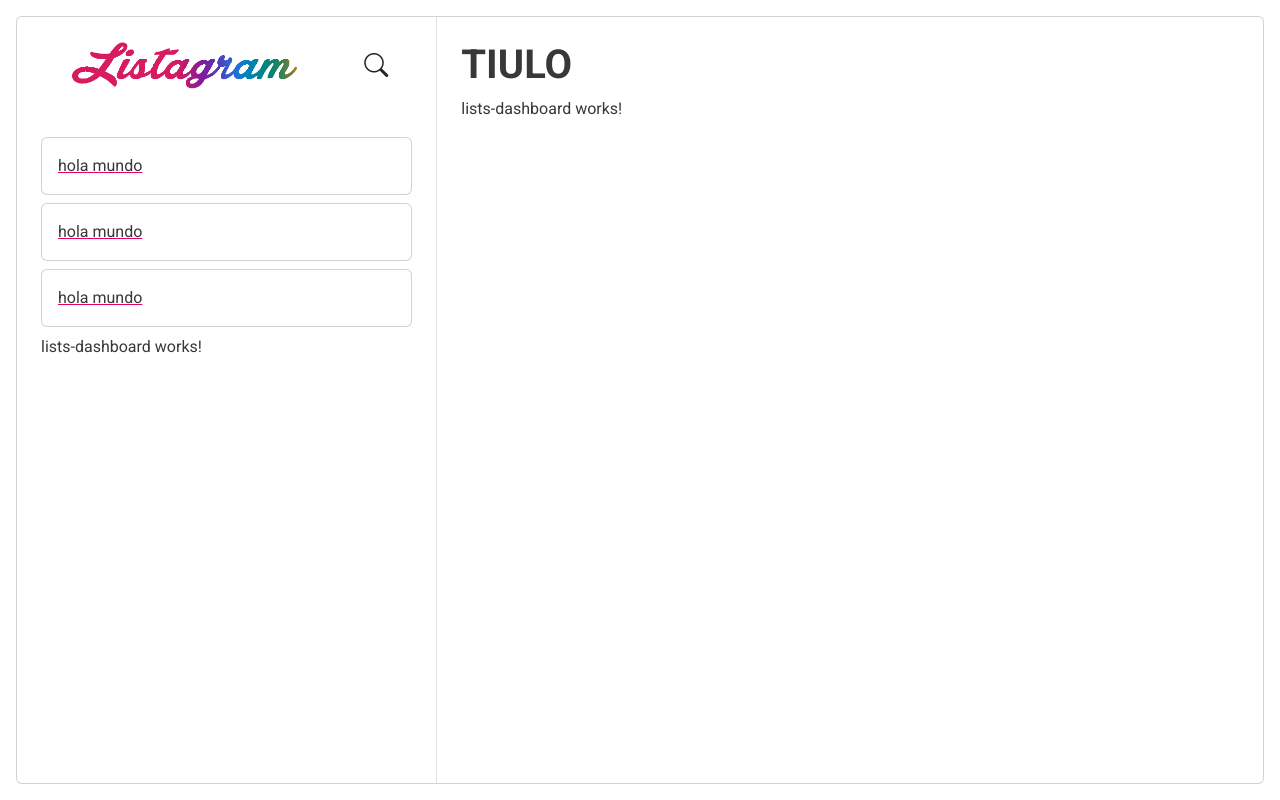
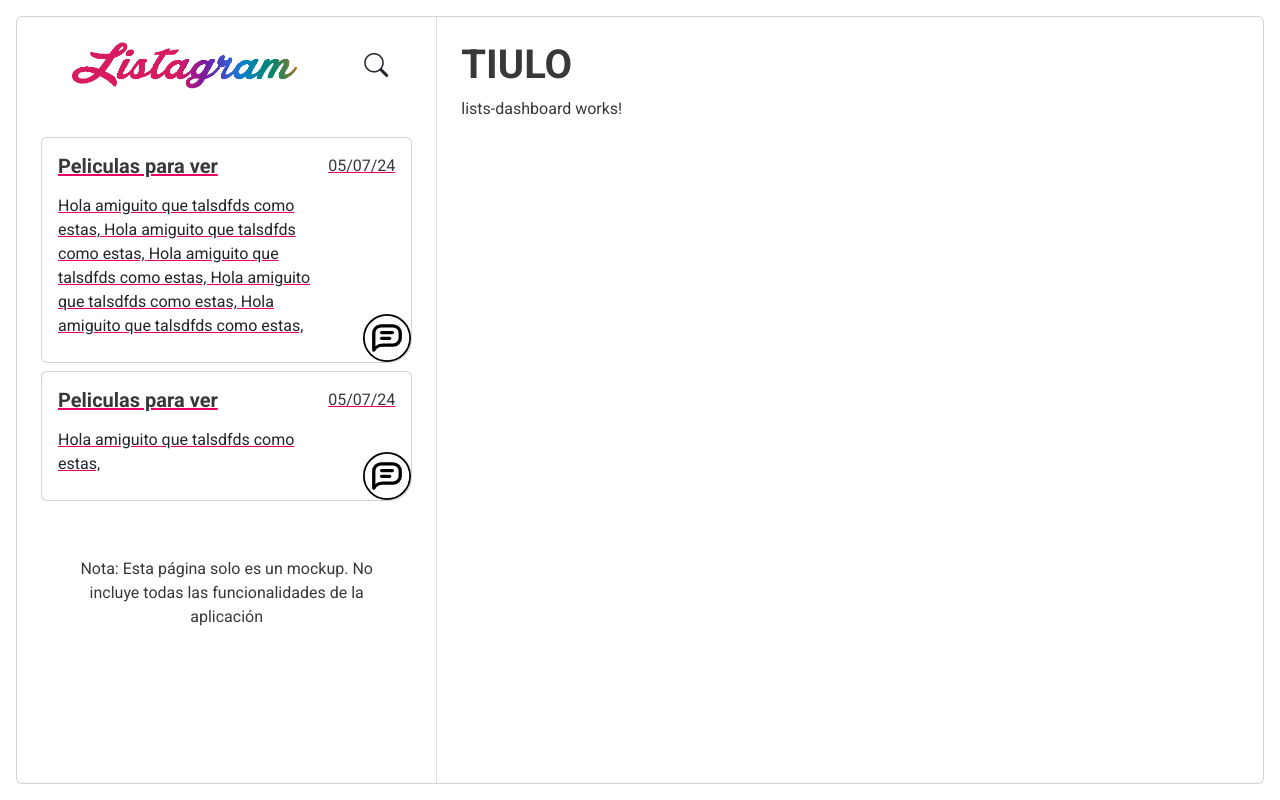
Before and after one commit to PacoMorando/listagram-web, an Angular app: page / in a window 1280 px wide. Built offline with nearby package versions, Linux system fonts and the light colour scheme.

Commit message:
card for lists

```diff
--- a/src/app/components/lists-dashboard/lists-dashboard.component.css
+++ b/src/app/components/lists-dashboard/lists-dashboard.component.css
@@ -0,0 +1,3 @@
+.lists-card {
+    border-radius: 8px 8px 24px 8px !important;
+  }
--- a/src/app/components/lists-dashboard/lists-dashboard.component.html
+++ b/src/app/components/lists-dashboard/lists-dashboard.component.html
@@ -12,24 +12,53 @@
                             <i class="bi bi-search" style="font-size: 1.5rem;"></i>
                         </div>
                     </div>
-                    <div >
+                    <div>
                         <a href="#" class="">
-                            <div class="card p-3 mb-2">
-                                <p class="m-0">hola mundo</p>
+                            <div class="card p-3 pb-0 pe-0 mb-2"style="border-bottom-right-radius: 24px;">
+                                <div class="row justify-content-between">
+                                    <div class="col">
+                                        <h5>Peliculas para ver</h5>
+                                    </div>
+                                    <div class="col-4 text-end me-3">
+                                        <p>05/07/24</p>
+                                    </div>
+                                </div>
+                                <div class="row justify-content-between">
+                                    <div class="col pb-4 pe-lg-0">
+                                        Hola amiguito que talsdfds como estas,
+                                        Hola amiguito que talsdfds como estas,
+                                        Hola amiguito que talsdfds como estas,
+                                        Hola amiguito que talsdfds como estas,
+                                        Hola amiguito que talsdfds como estas,
+                                    </div>
+                                    <div class="col-lg-3 text-end align-content-end ps-0" >
+                                        <img class="img-fluid" src="..\assets\images\char_icon.svg" alt="chat-list-icon" style="width: 48px;">
+                                    </div>
+                                </div>
                             </div>
                         </a>
-                        <a href="#" class="list-group-item-action">
-                            <div class="card p-3 mb-2">
-                                <p class="m-0">hola mundo</p>
-                            </div>
-                        </a>
-                        <a href="#" class="list-group-item-action">
-                            <div class="card p-3 mb-2">
-                                <p class="m-0">hola mundo</p>
+                        <a href="#" class="">
+                            <div class="card p-3 pb-0 pe-0 mb-2"style="border-bottom-right-radius: 24px;">
+                                <div class="row justify-content-between">
+                                    <div class="col">
+                                        <h5>Peliculas para ver</h5>
+                                    </div>
+                                    <div class="col-4 text-end me-3">
+                                        <p>05/07/24</p>
+                                    </div>
+                                </div>
+                                <div class="row justify-content-between">
+                                    <div class="col pb-4 pe-lg-0">
+                                        Hola amiguito que talsdfds como estas,
+                                    </div>
+                                    <div class="col-lg-3 text-end align-content-end ps-0" >
+                                        <img class="img-fluid" src="..\assets\images\char_icon.svg" alt="chat-list-icon" style="width: 48px;">
+                                    </div>
+                                </div>
                             </div>
                         </a>
                     </div>
-                    <p>lists-dashboard works!</p>
+                    <p class="p-5 text-center">Nota: Esta página solo es un mockup. No incluye todas las funcionalidades de la aplicación</p>
                 </div>
             </div>
             <div class="col ps-4" style="border-left: 1px solid; border-color: #dee2e6;">
```
Also changed, not shown: src/assets/images/char_icon.svg (added).
